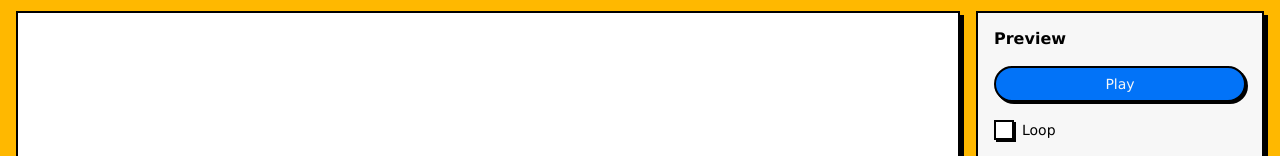
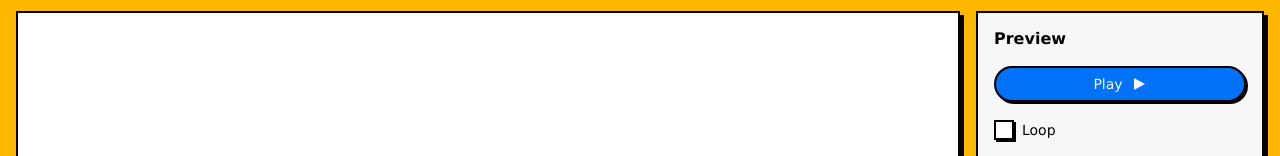
Before and after one commit to gillibrand/keyframe-click, a React (Vite) app: page / in a window 1280 px wide. Both pictures are taken after a click on the button "Play". Shown: the part 479-635 px from the top of the page. Built offline with nearby package versions, Linux system fonts and the light colour scheme.

Commit message:
Add Play/Stop icons

```diff
--- a/src/preview/PreviewInspector.tsx
+++ b/src/preview/PreviewInspector.tsx
@@ -4,6 +4,8 @@ import { Segmented, SegmentedButton } from "../components/Segmented";
 import { Speed } from "./usePreview";
 import { Select } from "@components/Select";
 import { Checkbox } from "@components/Checkbox/Checkbox";
+import Stop from "@images/stop.svg?react";
+import Play from "@images/play.svg?react";
 
 interface Props {
   duration: Duration;
@@ -54,12 +56,12 @@ export function PreviewInspector({
 
       <div className="stack-small">
         {isPlaying ? (
-          <button className="button w-full" onClick={onClickStop}>
-            Stop
+          <button className="button w-full flex-center gap-2" onClick={onClickStop}>
+            Stop <Stop />
           </button>
         ) : (
-          <button className="button w-full" onClick={onClickPlay}>
-            Play
+          <button className="button w-full flex-center gap-2 " onClick={onClickPlay}>
+            Play <Play />
           </button>
         )}
       </div>
--- a/src/style/util.css
+++ b/src/style/util.css
@@ -172,8 +172,18 @@ prevented, plus margins will NOT be scrolled to in an overflow of the page. */
   justify-content: end;
 }
 
+.justify-center {
+  justify-content: center;
+}
+
 .justify-between {
   justify-content: space-between;
+}
+
+.flex-center {
+  display: flex;
+  justify-content: center;
+  align-items: center;
 }
 
 .select-none {
```
Also changed, not shown: src/images/play.svg (added), src/images/stop.svg (added).
